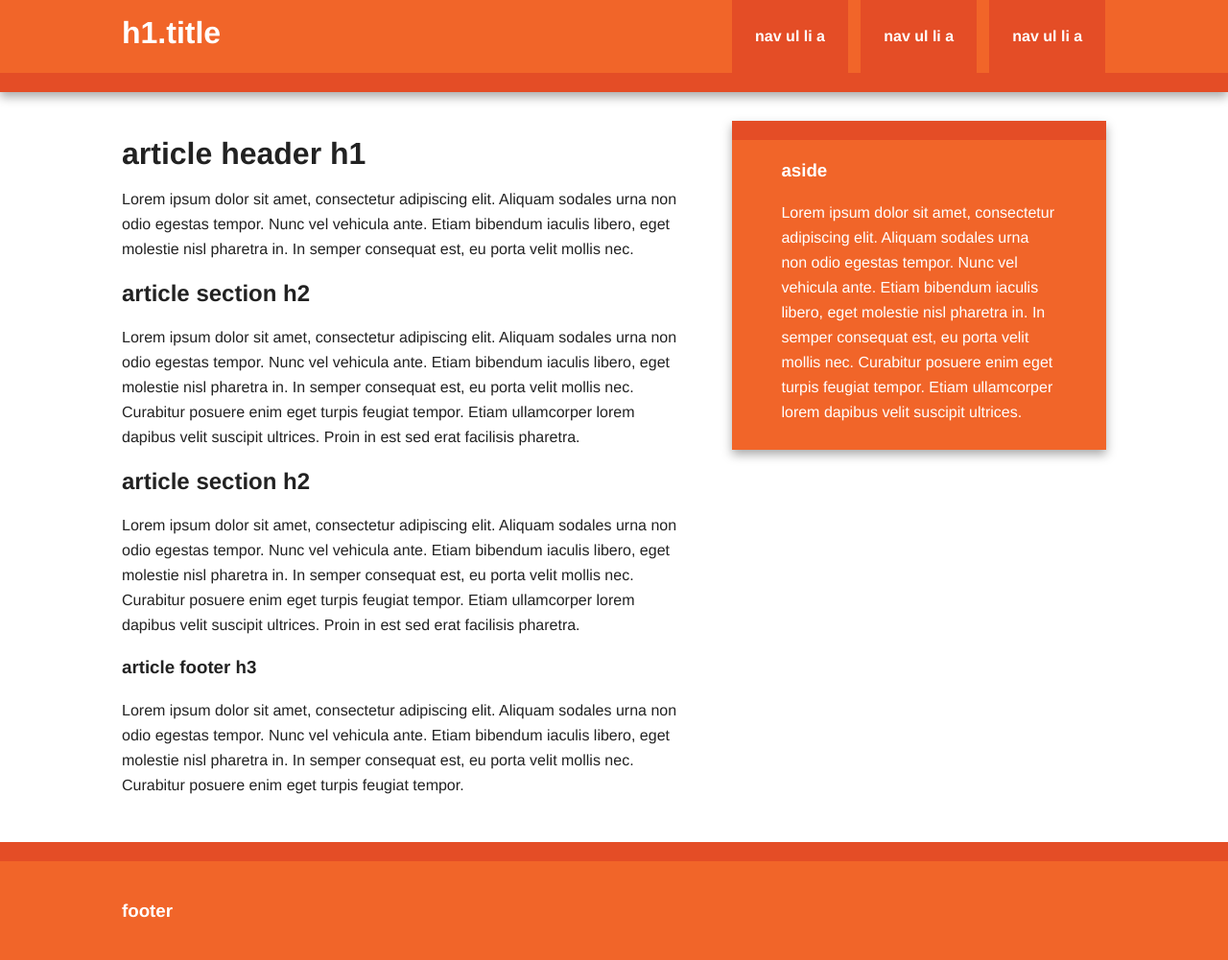
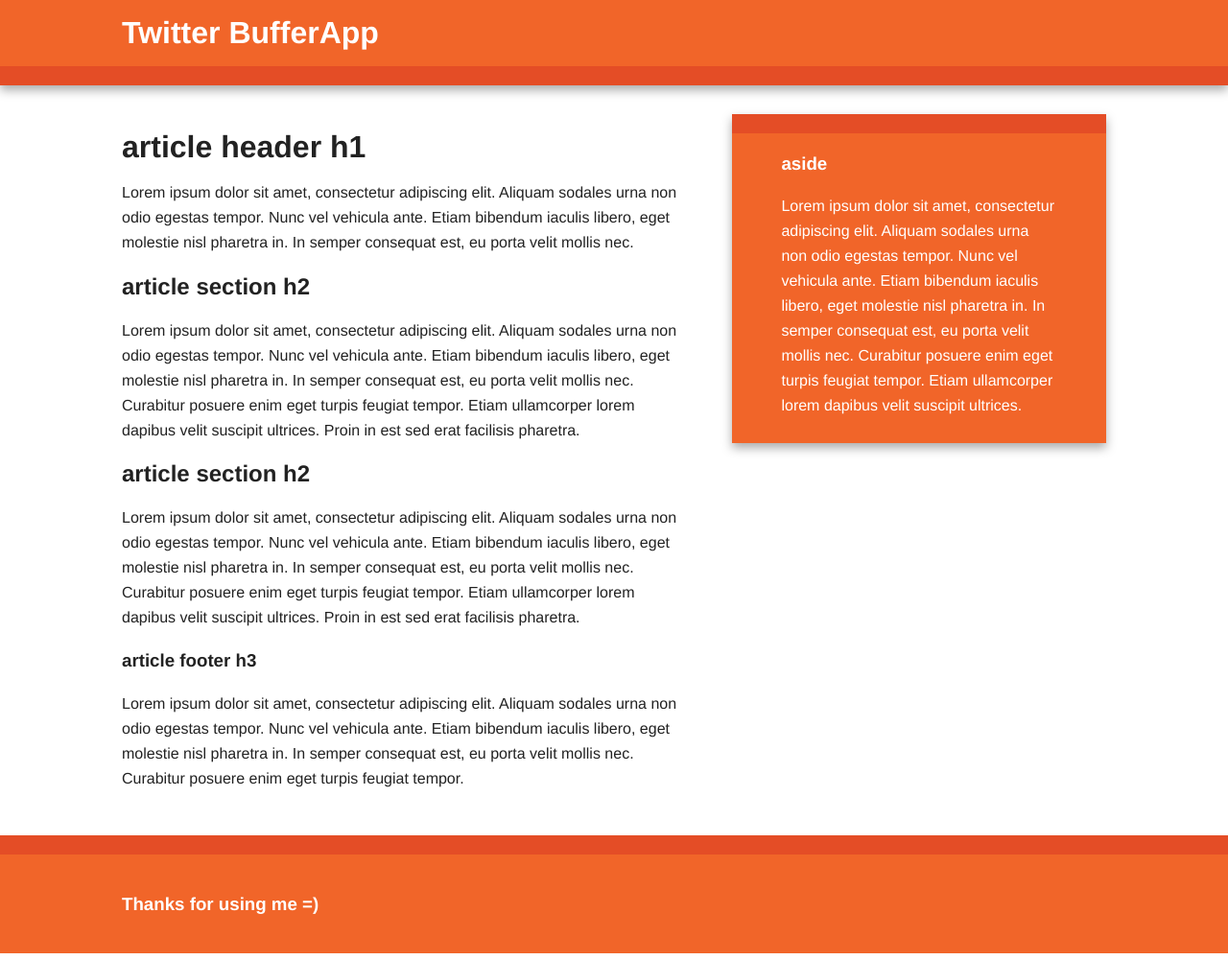
Before and after one commit to twitterbuffer/twitterbuffer.github.io, a plain HTML site: page index.html in a window 1280 px wide. Shown: the whole page at 96% size. Drawn offline with nearby package versions, Linux system fonts and the light colour scheme.

Commit message:
Updated text

```diff
--- a/index.html
+++ b/index.html
@@ -22,14 +22,7 @@
 
         <div class="header-container">
             <header class="wrapper clearfix">
-                <h1 class="title">h1.title</h1>
-                <nav>
-                    <ul>
-                        <li><a href="#">nav ul li a</a></li>
-                        <li><a href="#">nav ul li a</a></li>
-                        <li><a href="#">nav ul li a</a></li>
-                    </ul>
-                </nav>
+                <h1 class="title">Twitter BufferApp</h1>
             </header>
         </div>
 
@@ -65,7 +58,7 @@
 
         <div class="footer-container">
             <footer class="wrapper">
-                <h3>footer</h3>
+                <h3>Thanks for using me =)</h3>
             </footer>
         </div>
 
@@ -81,7 +74,7 @@
             e=o.createElement(i);r=o.getElementsByTagName(i)[0];
             e.src='//www.google-analytics.com/analytics.js';
             r.parentNode.insertBefore(e,r)}(window,document,'script','ga'));
-            ga('create','UA-XXXXX-X');ga('send','pageview');
+            ga('create','UA-55420238-1');ga('send','pageview');
         </script>
     </body>
 </html>
```
